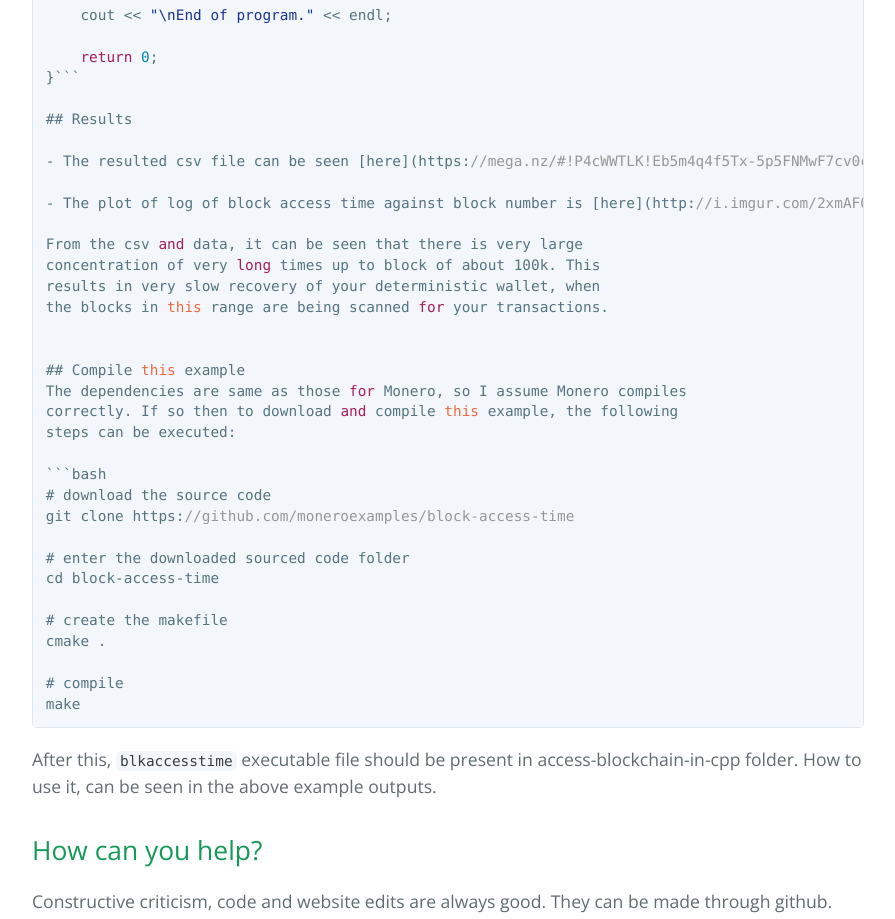
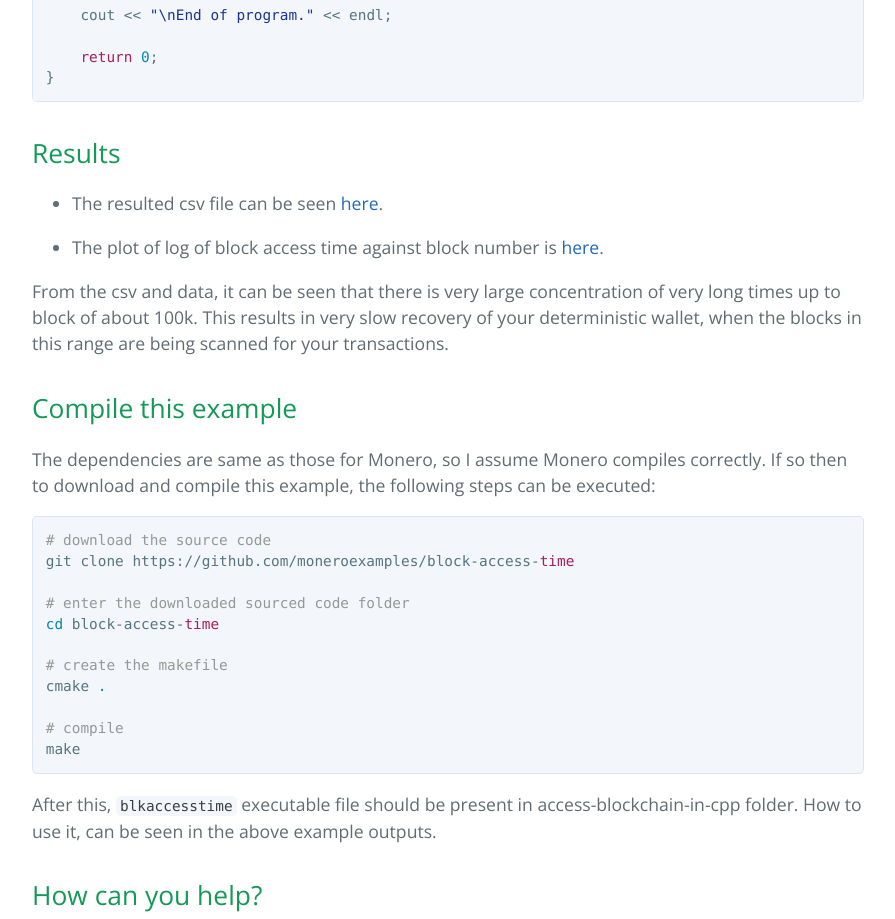
Before and after one commit to moneroexamples/block-access-time, a plain HTML site: page index.html in a window 1280 px wide. Shown: the part 4320-5239 px from the top of the page, without its empty margins (192-1087 px from the left). Drawn offline with nearby package versions, Linux system fonts and the light colour scheme.

Commit message:
Create gh-pages branch via GitHub

````diff
--- a/index.html
+++ b/index.html
@@ -207,36 +207,38 @@ Ubuntu 14.04 x86_64 and Ubuntu 15.10 x86_64.</p>
     cout &lt;&lt; <span class="pl-s"><span class="pl-pds">"</span><span class="pl-cce">\n</span>End of program.<span class="pl-pds">"</span></span> &lt;&lt; endl;
 
     <span class="pl-k">return</span> <span class="pl-c1">0</span>;
-}```
+}</pre></div>
 
-## Results
+<h2>
+<a id="results" class="anchor" href="#results" aria-hidden="true"><span class="octicon octicon-link"></span></a>Results</h2>
 
-- The resulted csv file can be seen [here](https:<span class="pl-c">//mega.nz/#!P4cWWTLK!Eb5m4q4f5Tx-5p5FNMwF7cv0ckvPTX5Hy5fqGn7VFm4).</span>
+<ul>
+<li><p>The resulted csv file can be seen <a href="https://mega.nz/#!P4cWWTLK!Eb5m4q4f5Tx-5p5FNMwF7cv0ckvPTX5Hy5fqGn7VFm4">here</a>.</p></li>
+<li><p>The plot of log of block access time against block number is <a href="http://i.imgur.com/2xmAF0c.png">here</a>.</p></li>
+</ul>
 
-- The plot of log of block access time against block number is [here](http:<span class="pl-c">//i.imgur.com/2xmAF0c.png).</span>
+<p>From the csv and data, it can be seen that there is very large
+concentration of very long times up to block of about 100k. This
+results in very slow recovery of your deterministic wallet, when
+the blocks in this range are being scanned for your transactions.</p>
 
-From the csv <span class="pl-k">and</span> data, it can be seen that there is very large
-concentration of very <span class="pl-k">long</span> times up to block of about 100k. This
-results in very slow recovery of your deterministic wallet, when
-the blocks in <span class="pl-v">this</span> range are being scanned <span class="pl-k">for</span> your transactions.
+<h2>
+<a id="compile-this-example" class="anchor" href="#compile-this-example" aria-hidden="true"><span class="octicon octicon-link"></span></a>Compile this example</h2>
 
+<p>The dependencies are same as those for Monero, so I assume Monero compiles
+correctly. If so then to download and compile this example, the following
+steps can be executed:</p>
 
-## Compile <span class="pl-v">this</span> example
-The dependencies are same as those <span class="pl-k">for</span> Monero, so I assume Monero compiles
-correctly. If so then to download <span class="pl-k">and</span> compile <span class="pl-v">this</span> example, the following
-steps can be executed:
+<div class="highlight highlight-source-shell"><pre><span class="pl-c"># download the source code</span>
+git clone https://github.com/moneroexamples/block-access-<span class="pl-k">time</span>
 
-```bash
-# download the source code
-git clone https:<span class="pl-c">//github.com/moneroexamples/block-access-time</span>
+<span class="pl-c"># enter the downloaded sourced code folder</span>
+<span class="pl-c1">cd</span> block-access-<span class="pl-k">time</span>
 
-# enter the downloaded sourced code folder
-cd block-access-time
+<span class="pl-c"># create the makefile</span>
+cmake <span class="pl-c1">.</span>
 
-# create the makefile
-cmake .
-
-# compile
+<span class="pl-c"># compile</span>
 make</pre></div>
 
 <p>After this, <code>blkaccesstime</code> executable file should be present in access-blockchain-in-cpp
````
Also changed, not shown: params.json (+1 -1 lines).
